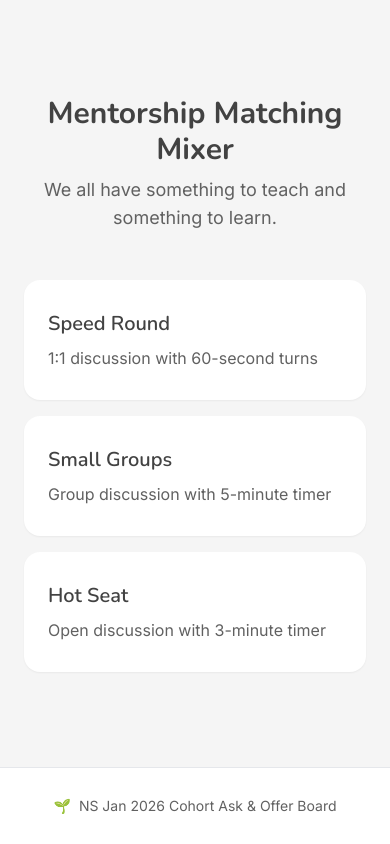
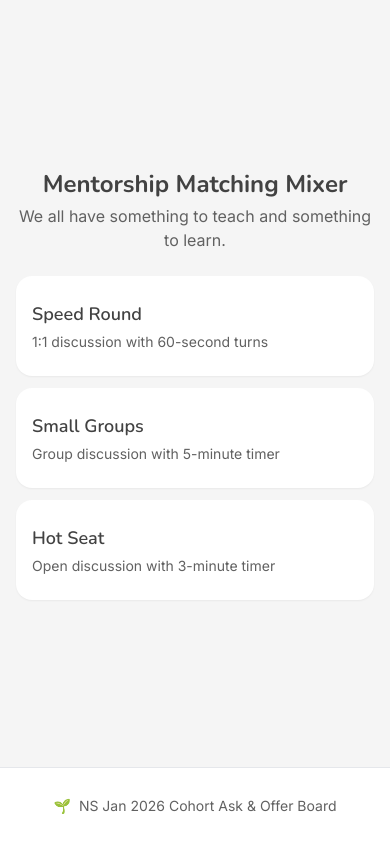
Before and after one commit to understories/mentormixer, a Next.js app: page / in a window 390 px wide. Built offline with nearby package versions, Linux system fonts and the light colour scheme.

Commit message:
Fix home page viewport to prevent content cutoff on mobile

```diff
--- a/app/page.tsx
+++ b/app/page.tsx
@@ -3,50 +3,50 @@ import { Footer } from '@/components/Footer';
 
 export default function HomePage() {
   return (
-    <div className="min-h-screen flex flex-col">
-      <main className="flex-1 flex flex-col items-center justify-center p-6 sm:p-8 gap-8 sm:gap-12">
-        <div className="text-center mb-4">
-          <h1 className="text-3xl sm:text-4xl md:text-5xl font-heading font-bold text-text mb-2">
+    <div className="h-screen flex flex-col overflow-hidden">
+      <main className="flex-1 flex flex-col items-center justify-center p-4 sm:p-6 md:p-8 gap-4 sm:gap-6 md:gap-8 overflow-y-auto">
+        <div className="text-center mb-2 sm:mb-4">
+          <h1 className="text-2xl sm:text-3xl md:text-4xl lg:text-5xl font-heading font-bold text-text mb-1 sm:mb-2">
             Mentorship Matching Mixer
           </h1>
-          <p className="text-lg sm:text-xl text-text-light">
+          <p className="text-base sm:text-lg md:text-xl text-text-light">
             We all have something to teach and something to learn.
           </p>
         </div>
 
-        <div className="w-full max-w-md space-y-4 sm:space-y-6">
+        <div className="w-full max-w-md space-y-3 sm:space-y-4 md:space-y-6">
           <Link
             href="/speed-round"
-            className="block w-full p-6 sm:p-8 bg-white rounded-2xl shadow-sm hover:shadow-md transition-shadow active:scale-[0.98] min-h-[120px] flex flex-col justify-center"
+            className="block w-full p-4 sm:p-6 md:p-8 bg-white rounded-2xl shadow-sm hover:shadow-md transition-shadow active:scale-[0.98] min-h-[100px] sm:min-h-[120px] flex flex-col justify-center"
           >
-            <h2 className="text-xl sm:text-2xl font-heading font-semibold text-text mb-2">
+            <h2 className="text-lg sm:text-xl md:text-2xl font-heading font-semibold text-text mb-1 sm:mb-2">
               Speed Round
             </h2>
-            <p className="text-base sm:text-lg text-text-light">
+            <p className="text-sm sm:text-base md:text-lg text-text-light">
               1:1 discussion with 60-second turns
             </p>
           </Link>
 
           <Link
             href="/small-groups"
-            className="block w-full p-6 sm:p-8 bg-white rounded-2xl shadow-sm hover:shadow-md transition-shadow active:scale-[0.98] min-h-[120px] flex flex-col justify-center"
+            className="block w-full p-4 sm:p-6 md:p-8 bg-white rounded-2xl shadow-sm hover:shadow-md transition-shadow active:scale-[0.98] min-h-[100px] sm:min-h-[120px] flex flex-col justify-center"
           >
-            <h2 className="text-xl sm:text-2xl font-heading font-semibold text-text mb-2">
+            <h2 className="text-lg sm:text-xl md:text-2xl font-heading font-semibold text-text mb-1 sm:mb-2">
               Small Groups
             </h2>
-            <p className="text-base sm:text-lg text-text-light">
+            <p className="text-sm sm:text-base md:text-lg text-text-light">
               Group discussion with 5-minute timer
             </p>
           </Link>
 
           <Link
             href="/hot-seat"
-            className="block w-full p-6 sm:p-8 bg-white rounded-2xl shadow-sm hover:shadow-md transition-shadow active:scale-[0.98] min-h-[120px] flex flex-col justify-center"
+            className="block w-full p-4 sm:p-6 md:p-8 bg-white rounded-2xl shadow-sm hover:shadow-md transition-shadow active:scale-[0.98] min-h-[100px] sm:min-h-[120px] flex flex-col justify-center"
           >
-            <h2 className="text-xl sm:text-2xl font-heading font-semibold text-text mb-2">
+            <h2 className="text-lg sm:text-xl md:text-2xl font-heading font-semibold text-text mb-1 sm:mb-2">
               Hot Seat
             </h2>
-            <p className="text-base sm:text-lg text-text-light">
+            <p className="text-sm sm:text-base md:text-lg text-text-light">
               Open discussion with 3-minute timer
             </p>
           </Link>
```
